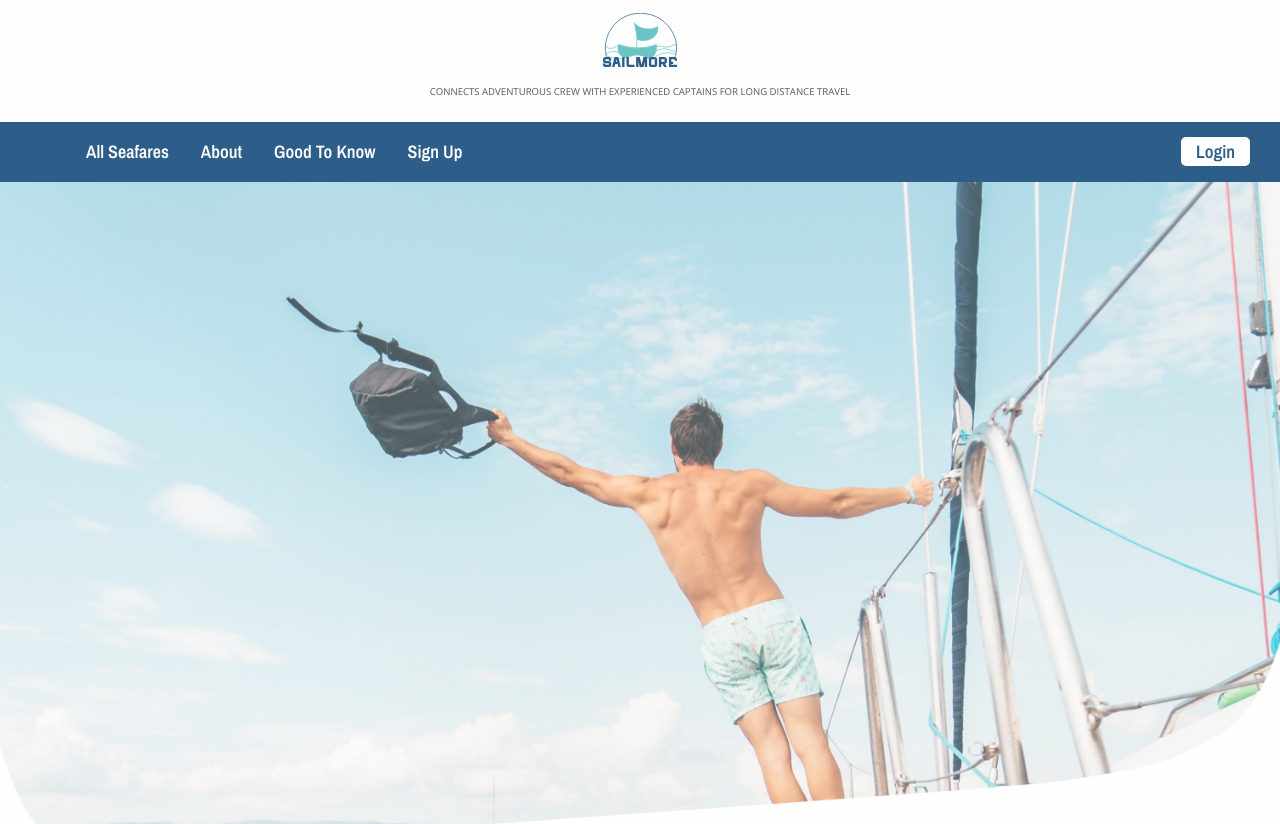
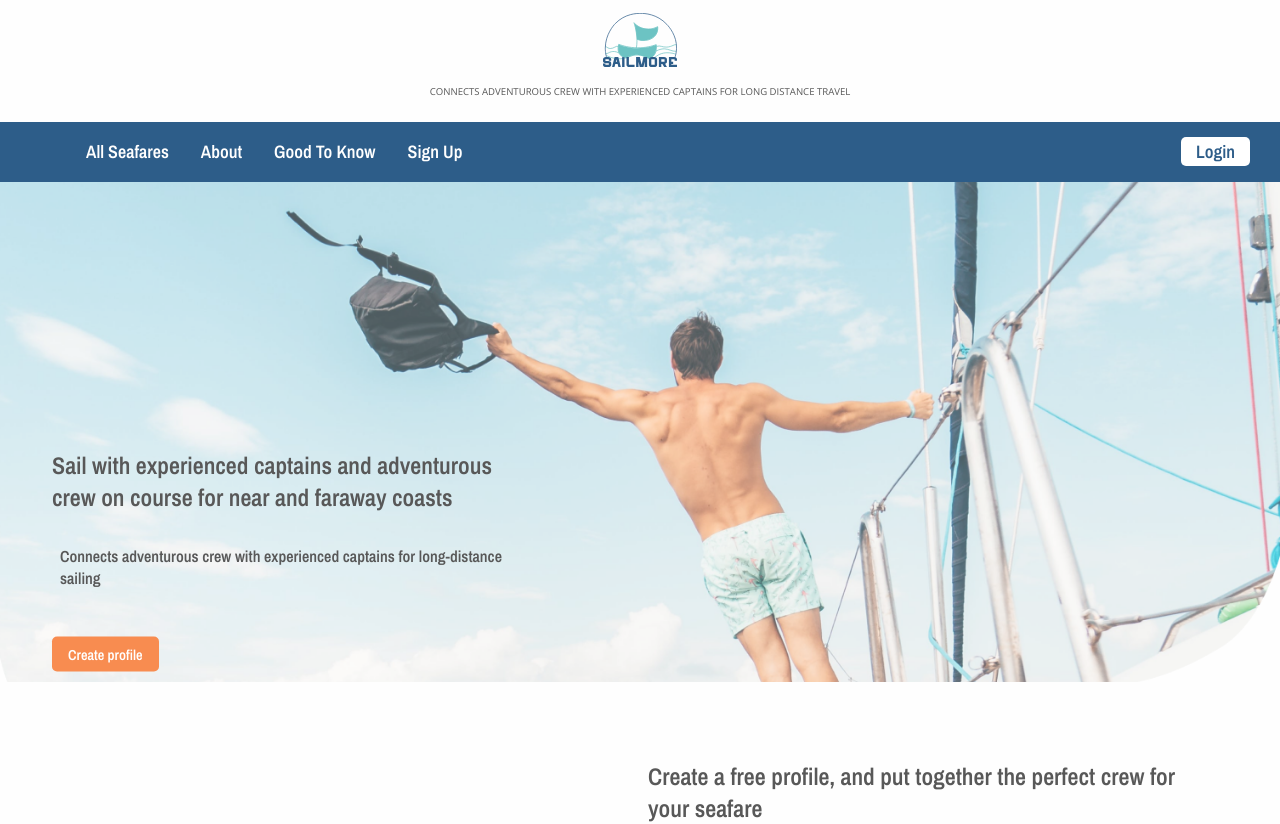
Before and after one commit to soswind/final-project-smooth-sailing-solutions, a React (Vite) app: page /signup in a window 1280 px wide. Shown: the top 824 px of the page. Built offline with nearby package versions, Linux system fonts and the light colour scheme.

Commit message:
Changes to splashcreen

```diff
--- a/src/App.jsx
+++ b/src/App.jsx
@@ -26,6 +26,7 @@ function App() {
         <Route path="/login" element={<Login />} />
         <Route path="/dashboard"
         element={<CaptainDashboard user_name="Sailor John" />} />
+        <Route path="/signup" element={<SignUpForm />} />
     </Routes>
   </>
   </ProvideAuth>
--- a/src/components/Signup.jsx
+++ b/src/components/Signup.jsx
@@ -39,7 +39,7 @@ export default function SignUpForm() {
         // Logger data til konsollen ved succes
         console.log("Success:", data);
         // Navigerer til login-siden efter vellykket oprettelse af profil
-        nav('/login');
+        nav('/login.html');
       })
       .catch((error) => {
         // Logger fejl til konsollen ved fejl
--- a/src/components/Splashscreen.jsx
+++ b/src/components/Splashscreen.jsx
@@ -4,9 +4,11 @@ export default function Splashscreen() {
     return (
     <section>
     <img src="../src/images/header-image.png" className="header-image"></img>
+    <div className="content-container-header">
     <h1 className="title-header">Sail with experienced captains and adventurous crew on course for near and faraway coasts</h1>
     <p className="paragraph-header">Connects adventurous crew with experienced captains for long-distance sailing</p>
     <a className="button-link" href="/signup.html"><button className="header-button" type="button">Create profile</button></a>
+    </div>
     </section>
 
     )
--- a/src/components/styles/splashscreen.css
+++ b/src/components/styles/splashscreen.css
@@ -6,49 +6,96 @@
 .header-image {
   object-fit: cover;
   width: 100%;
-  height: 100%;
+  position: relative;
+  max-height: 500px;
+  overflow: hidden;
+  margin-bottom: 1rem;
+}
+
+.content-container-header {
+  text-align: left;
+  color: #585858;
+  max-width: 500px;
+  width: 100%;
+  padding: 1rem; /* Justér efter behov */
 }
 
 .title-header {
-  display: flex;
-  justify-content: center;
   font-size: 2rem;
   font-weight: 500;
   color: #585858;
-  margin: 0 auto;
-  padding-bottom: 1.5rem;
-  padding: 2rem;
+  margin-bottom: 1.5rem;
   font-family: "Archivo Narrow", sans-serif, Arial, Helvetica, sans-serif;
 }
 
 .paragraph-header {
-  display: flex;
-  justify-content: center;
   font-size: 1rem;
-  font-weight: 500;
-  color: #585858;
-  margin: 0 auto;
-  padding: 0.8rem;
+  max-width: 100%;
+  margin-bottom: 1.5rem;
   font-family: "Archivo Narrow", sans-serif, Arial, Helvetica, sans-serif;
 }
 
 .header-button {
-  display: block;
   font-size: 1.2rem;
   background-color: #f88c50;
   color: #fff;
   border-radius: 5px;
   padding: 0.5rem 1rem;
-  margin: 0 auto;
   border: none;
   cursor: pointer;
   font-family: "Archivo Narrow", sans-serif, Arial, Helvetica, sans-serif;
 
   &:hover {
     background-color: #585858;
-    color: #fff;
   }
 }
+
+@media screen and (min-width: 1150px) {
+  .content-container-header {
+    position: absolute;
+    top: 70%;
+    left: 20%;
+    transform: translate(-50%, -50%);
+    margin-left: 30px;
+  }
+
+  .title-header {
+    font-size: 1.5rem;
+  }
+
+  .paragraph-header {
+    font-size: 1rem;
+  }
+
+  .header-button {
+    font-size: 0.9rem;
+    margin-top: 1rem;
+  }
+}
+
+@media screen and (min-width: 1750px) {
+  .content-container-header {
+    position: absolute;
+    top: 75%;
+    left: 20%;
+    transform: translate(-50%, -50%);
+  }
+
+  .title-header {
+    font-size: 1.2rem;
+  }
+
+  .paragraph-header {
+    font-size: 0.7rem;
+  }
+
+  .header-button {
+    font-size: 0.8rem;
+  }
+}
+
+
+
 
 .boat-image {
   display: block;
```
